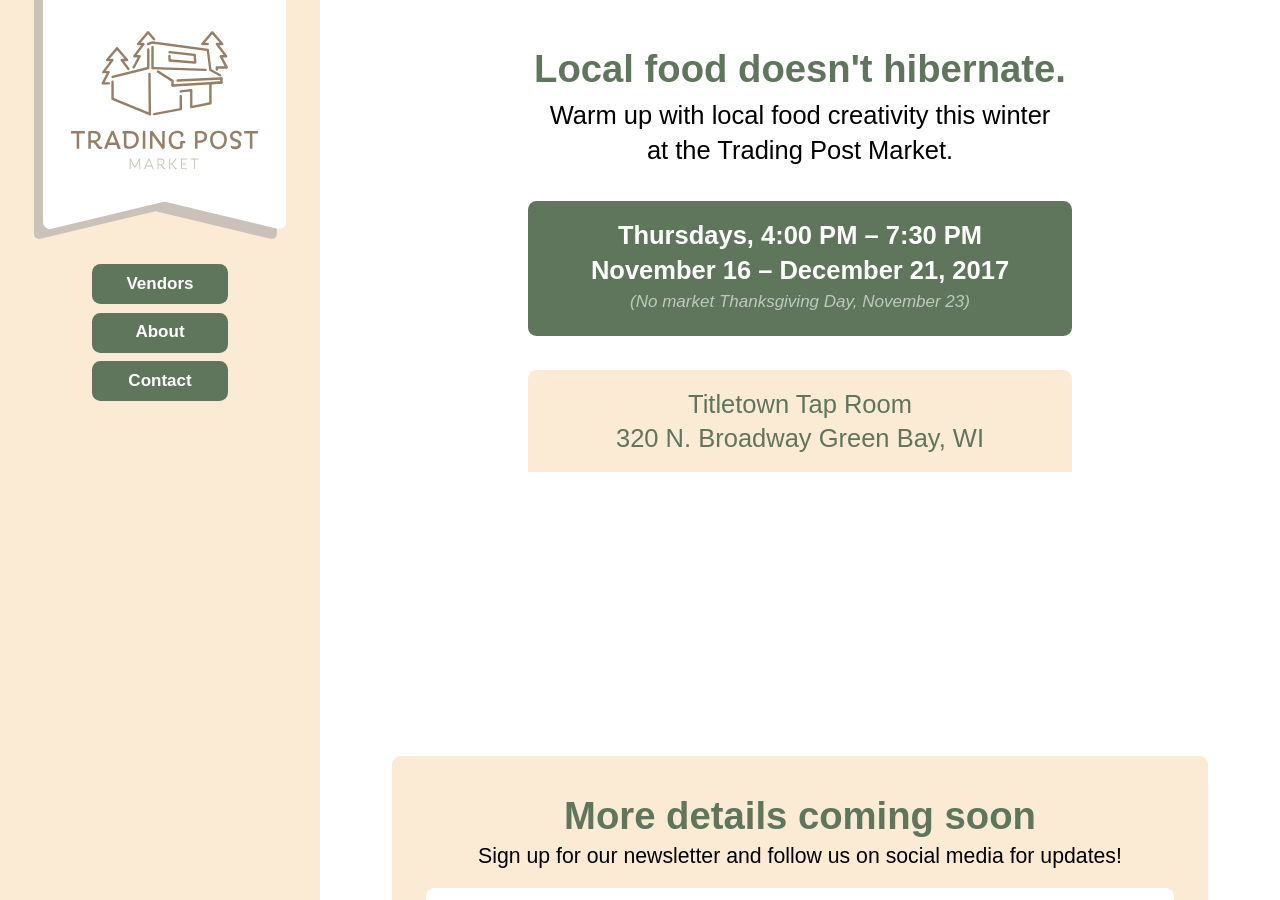
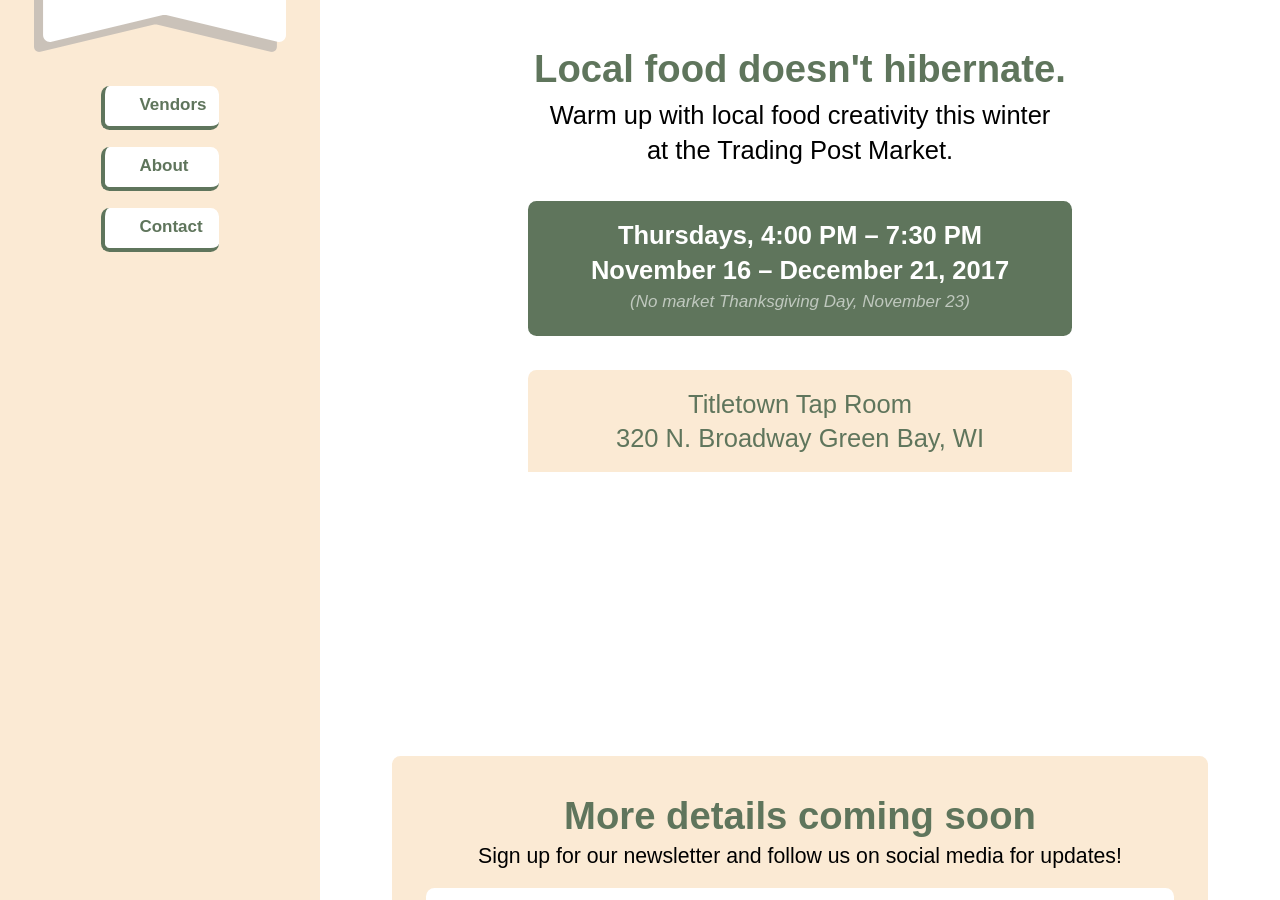
Before and after one commit to trading-post-market/trading-post-market.github.io, a Jekyll site: the page built from index.html, in a window 1280 px wide and 900 px high. Built offline with Jekyll 4.4.1, drawn with Linux system fonts in a browser that asks for light colours; nearby versions of some CDN libraries; some web fonts are replaced.

Commit message:
updated btn styles, extend logo height for visual purpose when scrolling

```diff
--- a/_includes/header.html
+++ b/_includes/header.html
@@ -1,9 +1,10 @@
 <header class="fl-ns w-25-ns relative tc">
-	<div class="fixed-ns w-25-ns ph4">
+	<div class="fixed-ns w-25-ns ph4" style="margin-top:-11em;">
 	<a href="/"><img class="db center w5" src="/images/trading-post-market-logo.svg" alt="Trading Post Market"></a>
-	<nav class="pa3 dib">
-		<a class="link bg-wintergreen white br3 db tc pa2 ph4 mv2 b" href="/vendors">Vendors</a>
-		<a class="link bg-wintergreen white br3 db tc pa2 ph4 mv2 b" href="/about">About</a>
-		<a class="link bg-wintergreen white br3 db tc pa2 ph4 mv2 b" href="/contact">Contact</a>
+	<nav class="pa3 dib w-60">
+		<a class="link bg-white cedar br3 db tc pa2 ph4 mv3 b grow bl bb bw2 b--warmgrey" href="/vendors">Vendors</a>
+		<a class="link bg-white cedar br3 db tc pa2 ph4 mv3 b grow bl bb bw2 b--warmgrey" href="/about">About</a>
+		<a class="link bg-white cedar br3 db tc pa2 ph4 mv3 b grow bl bb bw2 b--warmgrey" href="/contact">Contact</a>
 	</nav>
+	</div>
 </header>
```
